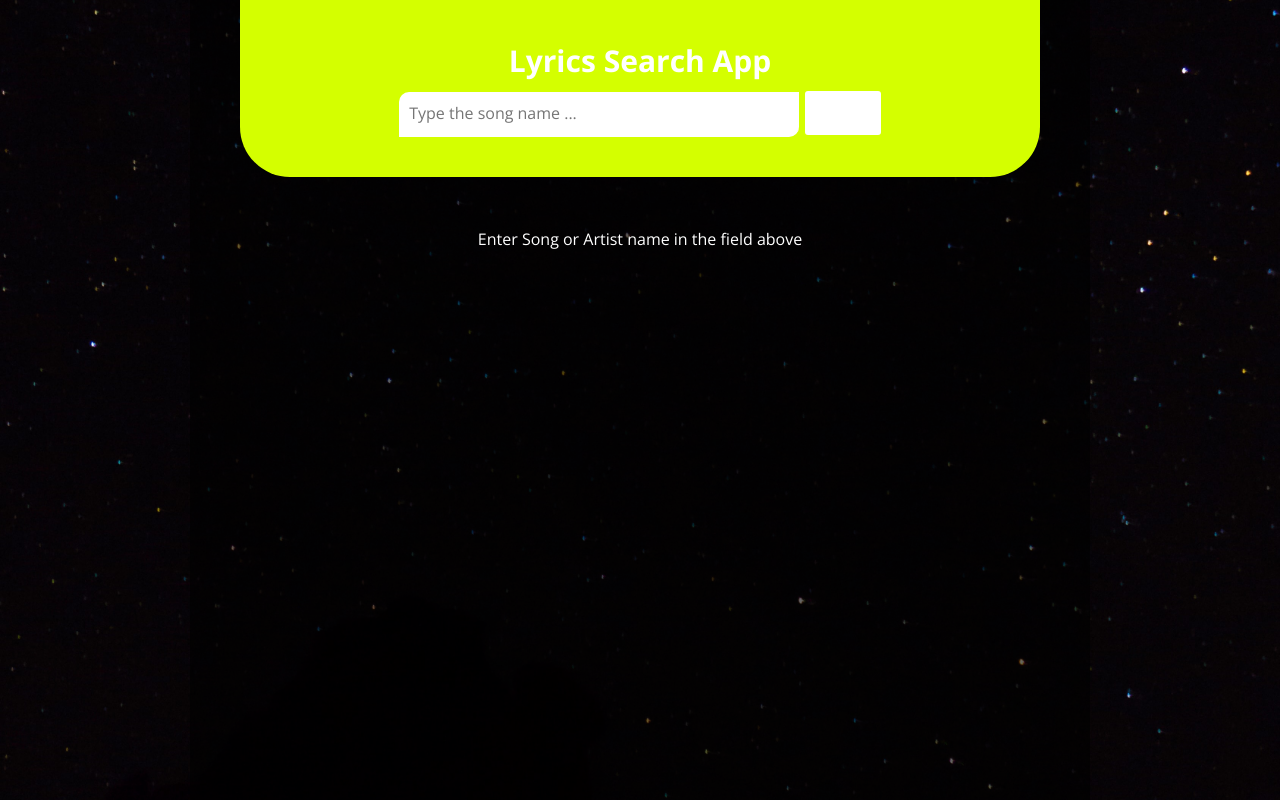
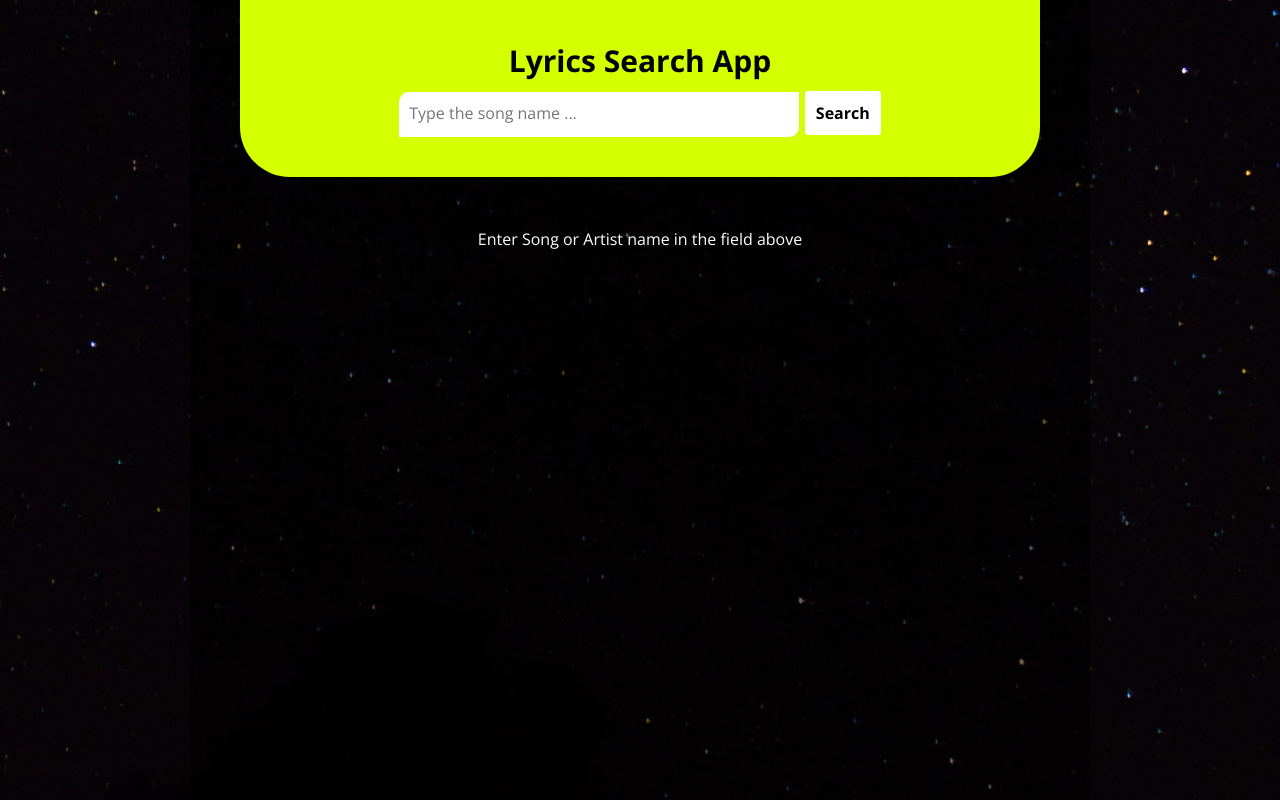
Before and after one commit to alstonf/Music-Lyrics, a PHP site: page / in a window 1280 px wide. Run offline with PHP 8.4, Linux system fonts and the light colour scheme; some libraries are stand-ins or nearby versions.

Commit message:
Update styles.css

```diff
--- a/styles.css
+++ b/styles.css
@@ -2,12 +2,12 @@
 
 
 :root {
-    --white: #fff;
+    --white: #000000;
     --black: #1c2b2d;
     --blue: #31326f;
     --color-primary: #ffffff;
     --color-sec: #d4ff00;
-    --color-grey: #eee;
+    --color-grey: #000000;
     --color-dark-grey: #222831;
 }
 
@@ -38,7 +38,7 @@ body::after {
     left: 50%;
     height: 100%;
     width: 900px;
-    background: rgba(0,0,0,.6);
+    background: rgba(0, 0, 0, 0.6);
     background-attachment: fixed;
     z-index: -1;
     transform: translateX(-50%);
@@ -84,7 +84,7 @@ header .container{
 
 header h1 {
     font-size: 3rem;
-    color: #fff;
+    color: #000000;
     padding-bottom: 1rem;
 }
 
@@ -105,7 +105,7 @@ form input {
 
 form button {
     background-color: var(--color-primary);
-    color: #fff;
+    color: #000000;
     border: 1px solid transparent;
     border-radius: 3px;
     font-weight: 700;
@@ -114,7 +114,7 @@ form button {
 }
 
 form button:hover {
-    border: 1px solid #fff;
+    border: 1px solid #000000;
 }
 
 section .container {
```
